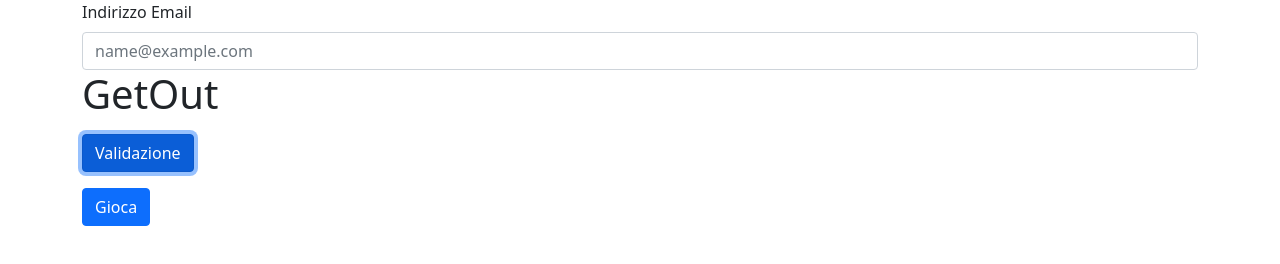
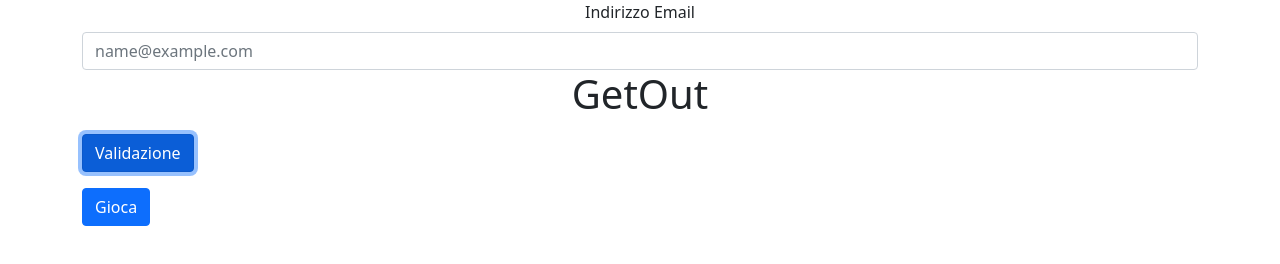
Before and after one commit to Mantured/js-mail-dadi, a plain HTML site: page index.html in a window 1280 px wide. Both pictures are taken after a click on the button "Validazione". Drawn offline with nearby package versions, Linux system fonts and the light colour scheme.

Commit message:
ugly but beautiful inside - Friday's sickness

```diff
--- a/index.html
+++ b/index.html
@@ -21,12 +21,12 @@
     <section class="container">
         <div class="row">
             <div class="col">
-                <div class="mail-form mb-3">
+                <div class="mail-form mb-3 text-center">
                     <label for="input-mail-user" class="form-label">Indirizzo Email</label>
                     <input type="email" class="form-control" id="input-mail-user" placeholder="name@example.com">
                     <h1 id="check-outcome"></h1>
                 </div>
-                <div class="col">
+                <div class="col-2">
                     <button type="submit" class="btn btn-primary mb-3 "id="my-btn-check">Validazione</button>
                 </div>
             </div>
@@ -44,8 +44,6 @@
 
     </main>
 
-
-
     <script type="text/javascript" src="js/main.js"></script>
 </body>
 
--- a/js/main.js
+++ b/js/main.js
@@ -1,3 +1,4 @@
+//*MAIL CHECK
 
 const dataSetMails = [
     'gianni.gianni@gmail.com',
@@ -7,67 +8,42 @@ const dataSetMails = [
     'padre.maronno@gmail.com'];
 console.log(dataSetMails);
 
-const mailUser = document.getElementById('input-mail-user').value;
+let mailUser = document.getElementById('input-mail-user');
 console.log(mailUser);
-
-//#voglio definire un i = 0, quindi entra nel ciclo valido per tutte le volte che i < 1, aumenta l'i non è più minore di 1 esco dal cilco
-
-/* for (let i = 0; i < 1; i++) {
-    if (dataSetMails[i] == (mailUser)) {
-        console.log(`bravoh`);
-    } else {
-        console.log(`mona`);
-    }
-} */
-
-
-/* var x = new Boolean(false);
-if (x) {
-    this code is executed
-} */
-
-/* var x = Boolean(expression);     // use this...
-var x = !!(expression);          // ...or this
-var x = new Boolean(expression); // don't use this! */
 
 function checkMyMail() {
 
-    let check =(false); //valore booleano variabile definita let
-
-    // sostanzialmente sta entrando nel ciclo perchè i = 0 ed esce praticamente subito perchè i<1, nel frattempo ha fatto un controllo
-    // posso anche usare .length così sto sereno che non si rompi nulla
+    let check = (false);
 
     for (let i = 0; i < dataSetMails.length; i++) {
-        if (dataSetMails[i] == mailUser) check = true;
+        if (dataSetMails[i] == mailUser.value) check = true;
     }
-    console.log(check); //!FUNZIONA!
-
-    //assegno la variabile che poi vado a ripescarmi per l'inner posso crearla all'interno della condizione o anche fuori, meglio furi una volta sola
+    console.log(check);
 
     let outcome = document.getElementById('check-outcome');
 
-    //# attenzione! non riassegnare check ! QUINDI NO IF (CHECK = TRUE) IN QUESTO CASO NON STO CONTROLLANDO MA RIASSEGNANDO AL MASSIMO CHECK == TRUE
     if (check) { // check == true;
-        /* let outcome = document.getElementById('check-outcome'); */
         outcome.innerHTML = `Welcome`;
     } else {
-    /*  let outcome = document.getElementById('check-outcome'); */
         outcome.innerHTML = `GetOut`;
-        /* console.log(outcome); */
     }
+
+    mailUser.value = "";
+
 }
 
+
+
+//* GIOCO DEI DADI
+
 document.getElementById('my-btn-check').addEventListener(`click`, checkMyMail);
+
 
 function winOrDie() {
     const userNumber = Math.floor(Math.random() * 6) + 1;
     console.log(userNumber);
     const pcNumber = Math.floor(Math.random() * 6) + 1;
     console.log(pcNumber);
-    /* const diceNumber = Math.floor(Math.random() * 6) + 1;
-    console.log(diceNumber); */
-
-    //potrei creare una terza variabile per complicare le cose in cui inserisco il valore del dado da mettere a confronto con i due attori, ma alla fine è la stessa cosa
 
     if (userNumber < pcNumber) {
         document.getElementById('result').innerHTML = `Hai perso!`
```
